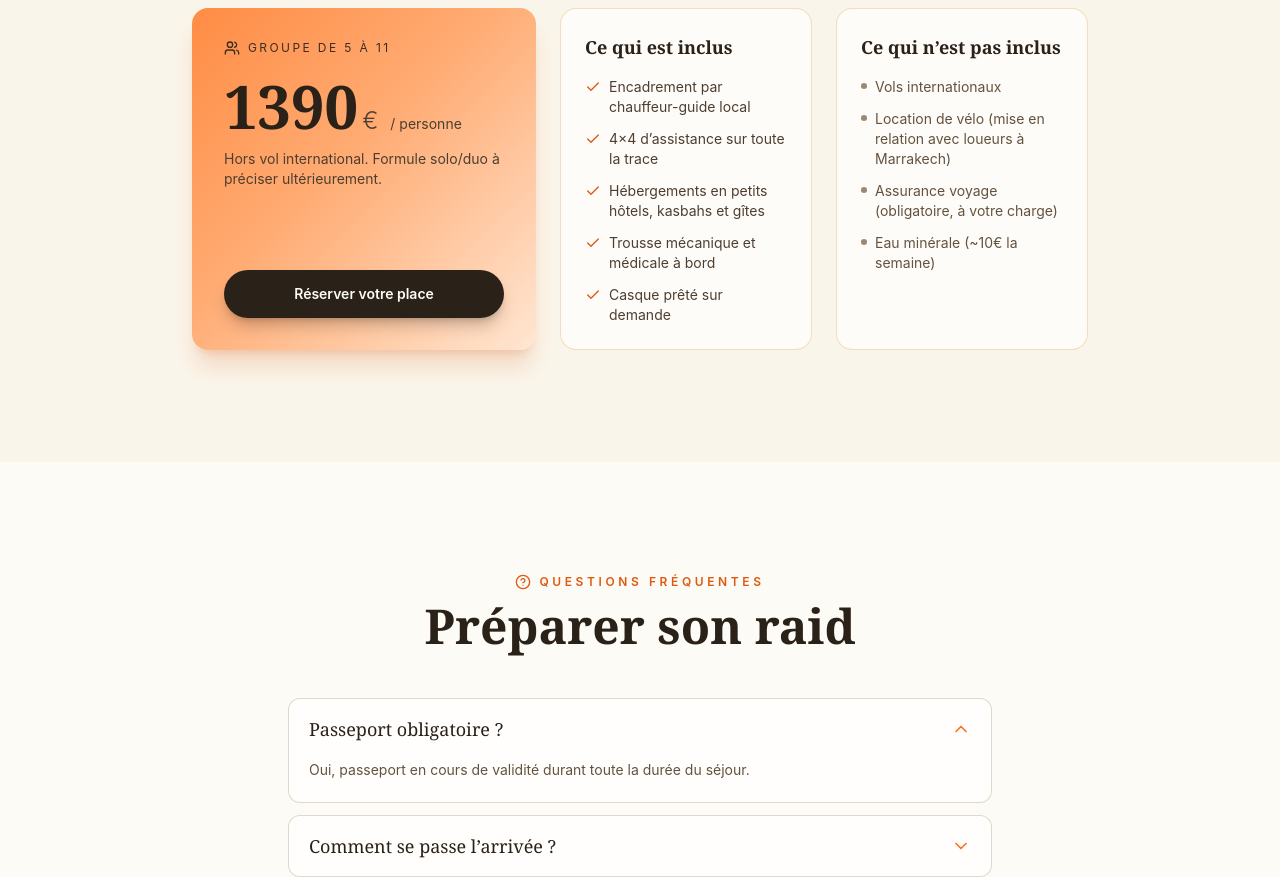
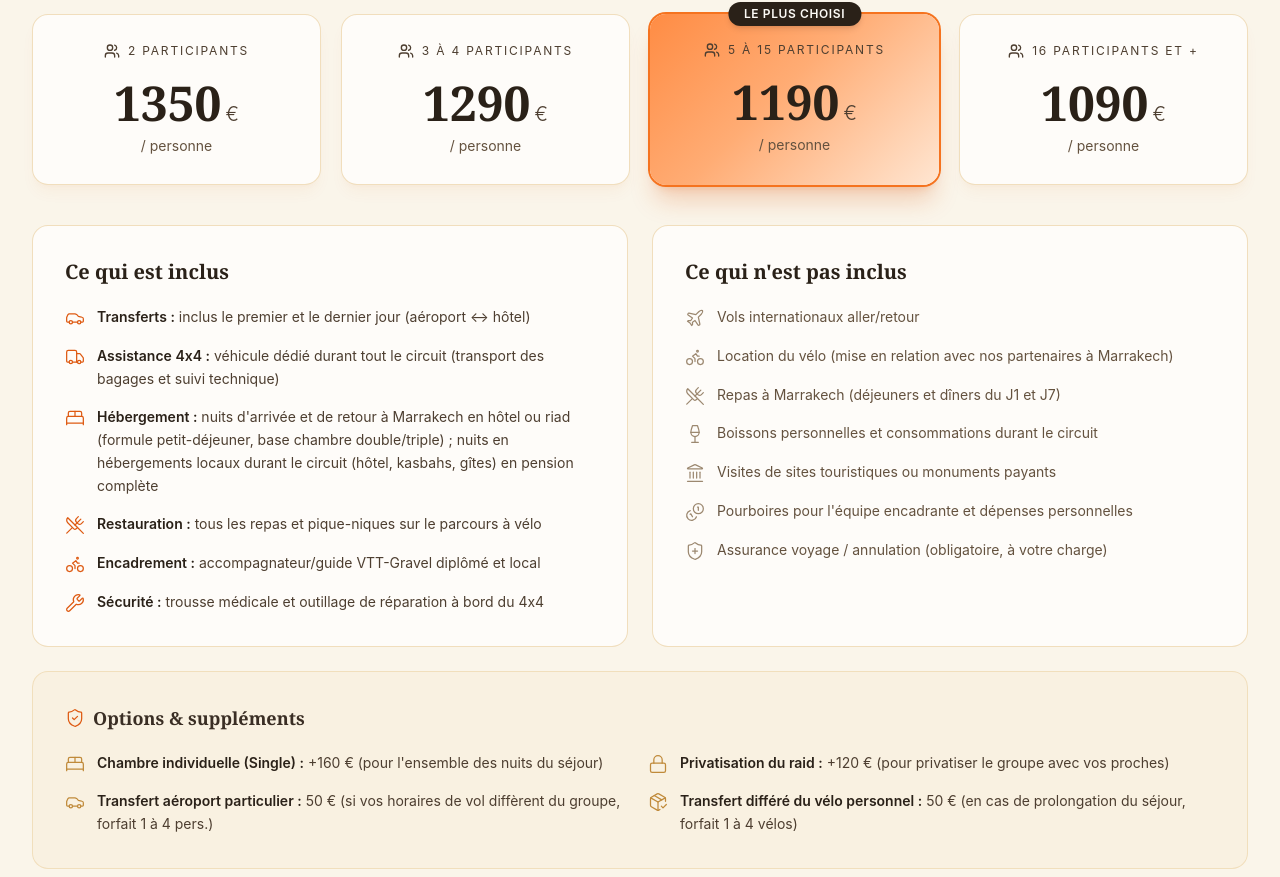
Before and after one commit to fmouddou99-eng/Raidgravelsample2, a React (Vite) app: page / in a window 1280 px wide. Shown: the part 6688-7565 px from the top of the page. Built offline with nearby package versions, Linux system fonts and the light colour scheme; a web font is replaced by a local one.

Commit message:
Update pricing section with new layout

```diff
--- a/src/components/Tarifs.tsx
+++ b/src/components/Tarifs.tsx
@@ -1,19 +1,115 @@
-import { Users, Check, AlertCircle } from 'lucide-react';
+import {
+  Users,
+  Check,
+  X,
+  Plane,
+  Car,
+  BedDouble,
+  UtensilsCrossed,
+  Bike,
+  Wrench,
+  ShieldPlus,
+  Wine,
+  Landmark,
+  Coins,
+  ShieldCheck,
+  Lock,
+  Truck,
+  PackageCheck,
+  type LucideIcon,
+} from 'lucide-react';
 import { useReveal } from '@/hooks/useReveal';
 
-const INCLUDED = [
-  'Encadrement par chauffeur-guide local',
-  '4×4 d’assistance sur toute la trace',
-  'Hébergements en petits hôtels, kasbahs et gîtes',
-  'Trousse mécanique et médicale à bord',
-  'Casque prêté sur demande',
+interface Tier {
+  group: string;
+  price: string;
+  popular?: boolean;
+}
+
+const TIERS: Tier[] = [
+  { group: '2 participants', price: '1350' },
+  { group: '3 à 4 participants', price: '1290' },
+  { group: '5 à 15 participants', price: '1190', popular: true },
+  { group: '16 participants et +', price: '1090' },
 ];
 
-const NOT_INCLUDED = [
-  'Vols internationaux',
-  'Location de vélo (mise en relation avec loueurs à Marrakech)',
-  'Assurance voyage (obligatoire, à votre charge)',
-  'Eau minérale (~10€ la semaine)',
+interface IncExc {
+  icon: LucideIcon;
+  text: string;
+}
+
+const INCLUDED: IncExc[] = [
+  {
+    icon: Car,
+    text: 'Transferts : inclus le premier et le dernier jour (aéroport ↔ hôtel)',
+  },
+  {
+    icon: Truck,
+    text: 'Assistance 4x4 : véhicule dédié durant tout le circuit (transport des bagages et suivi technique)',
+  },
+  {
+    icon: BedDouble,
+    text: "Hébergement : nuits d'arrivée et de retour à Marrakech en hôtel ou riad (formule petit-déjeuner, base chambre double/triple) ; nuits en hébergements locaux durant le circuit (hôtel, kasbahs, gîtes) en pension complète",
+  },
+  {
+    icon: UtensilsCrossed,
+    text: 'Restauration : tous les repas et pique-niques sur le parcours à vélo',
+  },
+  {
+    icon: Bike,
+    text: 'Encadrement : accompagnateur/guide VTT-Gravel diplômé et local',
+  },
+  {
+    icon: Wrench,
+    text: 'Sécurité : trousse médicale et outillage de réparation à bord du 4x4',
+  },
+];
+
+const NOT_INCLUDED: IncExc[] = [
+  { icon: Plane, text: 'Vols internationaux aller/retour' },
+  {
+    icon: Bike,
+    text: 'Location du vélo (mise en relation avec nos partenaires à Marrakech)',
+  },
+  {
+    icon: UtensilsCrossed,
+    text: 'Repas à Marrakech (déjeuners et dîners du J1 et J7)',
+  },
+  {
+    icon: Wine,
+    text: 'Boissons personnelles et consommations durant le circuit',
+  },
+  {
+    icon: Landmark,
+    text: 'Visites de sites touristiques ou monuments payants',
+  },
+  {
+    icon: Coins,
+    text: "Pourboires pour l'équipe encadrante et dépenses personnelles",
+  },
+  {
+    icon: ShieldPlus,
+    text: "Assurance voyage / annulation (obligatoire, à votre charge)",
+  },
+];
+
+const OPTIONS: IncExc[] = [
+  {
+    icon: BedDouble,
+    text: "Chambre individuelle (Single) : +160 € (pour l'ensemble des nuits du séjour)",
+  },
+  {
+    icon: Lock,
+    text: "Privatisation du raid : +120 € (pour privatiser le groupe avec vos proches)",
+  },
+  {
+    icon: Car,
+    text: "Transfert aéroport particulier : 50 € (si vos horaires de vol diffèrent du groupe, forfait 1 à 4 pers.)",
+  },
+  {
+    icon: PackageCheck,
+    text: "Transfert différé du vélo personnel : 50 € (en cas de prolongation du séjour, forfait 1 à 4 vélos)",
+  },
 ];
 
 export function Tarifs() {
@@ -24,94 +120,136 @@ export function Tarifs() {
       <div className="mx-auto max-w-7xl px-4 sm:px-6 lg:px-8">
         <div className="mx-auto max-w-2xl text-center">
           <p className="mb-3 text-xs font-semibold uppercase tracking-[0.3em] text-brand-600">
-            Tarifs
+            Tarifs &amp; services
           </p>
           <h2 className="font-serif text-4xl font-semibold text-kasbah-900 md:text-5xl">
             Participer au raid
           </h2>
+          <p className="mt-5 text-base leading-relaxed text-kasbah-700">
+            Tarifs par personne hors vols. Le prix varie selon le nombre de
+            participants inscrits dans votre groupe.
+          </p>
         </div>
 
         <div
           ref={ref}
-          className={`mx-auto mt-12 max-w-4xl transition-all duration-700 ${
+          className={`mt-12 transition-all duration-700 ${
             visible ? 'opacity-100 translate-y-0' : 'opacity-0 translate-y-8'
           }`}
         >
-          {/* Bandeau "à confirmer" */}
-          <div className="mb-6 flex items-center justify-center gap-2 rounded-full border border-warning-500/40 bg-warning-500/10 px-5 py-2.5 text-sm text-kasbah-700">
-            <AlertCircle className="h-4 w-4 text-warning-500" strokeWidth={1.5} />
-            <span>
-              Tarif provisoire — à confirmer. Dates 2026 et formule solo/duo à
-              préciser ultérieurement.
+          {/* Grille tarifaire dégressive */}
+          <div className="grid gap-5 sm:grid-cols-2 lg:grid-cols-4">
+            {TIERS.map((tier) => (
+              <div
+                key={tier.group}
+                className={`relative flex flex-col rounded-2xl p-7 text-center shadow-lg transition-all duration-300 hover:-translate-y-1 ${
+                  tier.popular
+                    ? 'gradient-orange shadow-xl shadow-brand-600/25 ring-2 ring-brand-500'
+                    : 'border border-ocre-300/50 bg-white/70 shadow-brand-600/5'
+                }`}
+              >
+                {tier.popular && (
+                  <span className="absolute -top-3 left-1/2 -translate-x-1/2 rounded-full bg-kasbah-900 px-4 py-1 text-xs font-semibold uppercase tracking-wider text-sable-50 shadow-md">
+                    Le plus choisi
                   </span>
+                )}
+                <div className="flex items-center justify-center gap-2 text-xs uppercase tracking-[0.15em] text-kasbah-700">
+                  <Users className="h-4 w-4" />
+                  {tier.group}
+                </div>
+                <div className="mt-5 flex items-baseline justify-center gap-1">
+                  <span className="font-serif text-5xl font-semibold text-kasbah-900">
+                    {tier.price}
+                  </span>
+                  <span className="text-xl font-light text-kasbah-700">€</span>
+                </div>
+                <p className="mt-2 text-sm text-kasbah-600">/ personne</p>
+              </div>
+            ))}
           </div>
 
-          <div className="grid gap-6 md:grid-cols-5">
-            {/* Prix — carte dégradé orange signature */}
-            <div className="md:col-span-2 flex flex-col justify-between rounded-2xl gradient-orange p-8 text-kasbah-900 shadow-xl shadow-brand-600/20">
-              <div>
-                <div className="flex items-center gap-2 text-xs uppercase tracking-[0.2em] text-kasbah-800">
-                  <Users className="h-4 w-4" />
-                  Groupe de 5 à 11
-                </div>
-                <div className="mt-5 flex items-baseline gap-1">
-                  <span className="font-serif text-6xl font-semibold">1390</span>
-                  <span className="text-2xl font-light text-kasbah-700">€</span>
-                  <span className="ml-2 text-sm text-kasbah-700">
-                    / personne
-                  </span>
-                </div>
-                <p className="mt-3 text-sm text-kasbah-700">
-                  Hors vol international. Formule solo/duo à préciser
-                  ultérieurement.
-                </p>
-              </div>
-              <a
-                href="#contact"
-                className="mt-8 inline-flex items-center justify-center rounded-full bg-kasbah-900 px-6 py-3.5 text-sm font-semibold text-sable-50 shadow-lg shadow-kasbah-900/25 transition-all hover:bg-kasbah-800"
-              >
-                Réserver votre place
-              </a>
-            </div>
-
-            {/* Inclusions */}
-            <div className="md:col-span-3 grid gap-6 sm:grid-cols-2">
-              <div className="rounded-2xl border border-ocre-300/50 bg-white/70 p-6">
-                <h3 className="mb-4 font-serif text-lg font-semibold text-kasbah-900">
+          {/* Inclusions / exclusions */}
+          <div className="mt-10 grid gap-6 md:grid-cols-2">
+            <div className="rounded-2xl border border-ocre-300/50 bg-white/70 p-6 sm:p-8">
+              <h3 className="mb-5 font-serif text-xl font-semibold text-kasbah-900">
                 Ce qui est inclus
               </h3>
-                <ul className="space-y-3">
+              <ul className="space-y-4">
                 {INCLUDED.map((item) => (
                   <li
-                      key={item}
-                      className="flex items-start gap-2 text-sm text-kasbah-700"
+                    key={item.text}
+                    className="flex items-start gap-3 text-sm leading-relaxed text-kasbah-700"
                   >
-                      <Check
-                        className="mt-0.5 h-4 w-4 shrink-0 text-brand-600"
-                        strokeWidth={2}
+                    <item.icon
+                      className="mt-0.5 h-5 w-5 shrink-0 text-brand-600"
+                      strokeWidth={1.5}
                     />
-                      {item}
+                    <span>
+                      <strong className="font-semibold text-kasbah-900">
+                        {item.text.split(' : ')[0]} :
+                      </strong>{' '}
+                      {item.text.split(' : ').slice(1).join(' : ')}
+                    </span>
                   </li>
                 ))}
               </ul>
             </div>
-              <div className="rounded-2xl border border-ocre-300/50 bg-white/70 p-6">
-                <h3 className="mb-4 font-serif text-lg font-semibold text-kasbah-900">
-                  Ce qui n’est pas inclus
+            <div className="rounded-2xl border border-ocre-300/50 bg-white/70 p-6 sm:p-8">
+              <h3 className="mb-5 font-serif text-xl font-semibold text-kasbah-900">
+                Ce qui n'est pas inclus
               </h3>
-                <ul className="space-y-3">
+              <ul className="space-y-4">
                 {NOT_INCLUDED.map((item) => (
                   <li
-                      key={item}
-                      className="flex items-start gap-2 text-sm text-kasbah-600"
+                    key={item.text}
+                    className="flex items-start gap-3 text-sm leading-relaxed text-kasbah-600"
                   >
-                      <span className="mt-1.5 h-1.5 w-1.5 shrink-0 rounded-full bg-kasbah-400" />
-                      {item}
+                    <item.icon
+                      className="mt-0.5 h-5 w-5 shrink-0 text-kasbah-400"
+                      strokeWidth={1.5}
+                    />
+                    <span>{item.text}</span>
                   </li>
                 ))}
               </ul>
             </div>
           </div>
+
+          {/* Options & suppléments */}
+          <div className="mt-6 rounded-2xl border border-ocre-300/40 bg-ocre-100/40 p-6 sm:p-8">
+            <h3 className="mb-5 flex items-center gap-2 font-serif text-lg font-semibold text-kasbah-800">
+              <ShieldCheck className="h-5 w-5 text-brand-600" strokeWidth={1.5} />
+              Options &amp; suppléments
+            </h3>
+            <ul className="grid gap-4 sm:grid-cols-2">
+              {OPTIONS.map((opt) => (
+                <li
+                  key={opt.text}
+                  className="flex items-start gap-3 text-sm leading-relaxed text-kasbah-700"
+                >
+                  <opt.icon
+                    className="mt-0.5 h-5 w-5 shrink-0 text-ocre-500"
+                    strokeWidth={1.5}
+                  />
+                  <span>
+                    <strong className="font-semibold text-kasbah-900">
+                      {opt.text.split(' : ')[0]} :
+                    </strong>{' '}
+                    {opt.text.split(' : ').slice(1).join(' : ')}
+                  </span>
+                </li>
+              ))}
+            </ul>
+          </div>
+
+          {/* CTA */}
+          <div className="mt-10 text-center">
+            <a
+              href="#contact"
+              className="inline-flex items-center justify-center gap-2 rounded-full bg-kasbah-900 px-8 py-3.5 text-sm font-semibold text-sable-50 shadow-lg shadow-kasbah-900/25 transition-all hover:bg-kasbah-800"
+            >
+              Réserver votre place
+            </a>
           </div>
         </div>
       </div>
```
Lines whose indentation alone changed are shown as unchanged.
